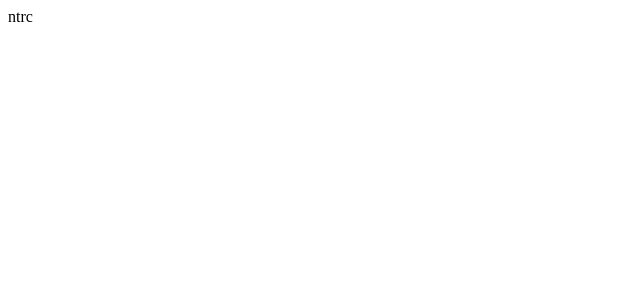
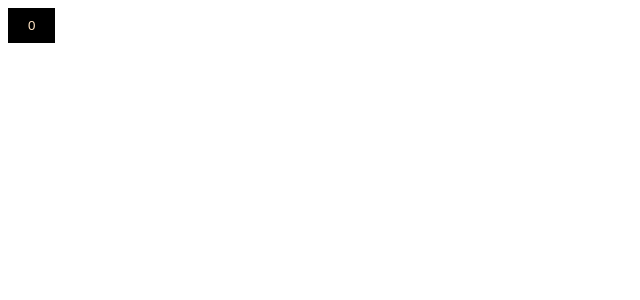
Before and after one commit to slight64/big-project, a React app: page / in a window 1280 px wide. Shown: the top 300 px of the page, without its empty margins (0-640 px from the left). Built offline with nearby package versions, Linux system fonts and the light colour scheme.

Commit message:
config: add css modules

```diff
--- a/package.json
+++ b/package.json
@@ -16,7 +16,12 @@
     "@types/react-dom": "^17.0.11",
     "@types/webpack": "^5.28.0",
     "@types/webpack-dev-server": "^4.7.2",
+    "css-loader": "^6.6.0",
     "html-webpack-plugin": "^5.5.0",
+    "mini-css-extract-plugin": "^2.5.3",
+    "sass": "^1.49.9",
+    "sass-loader": "^12.6.0",
+    "style-loader": "^3.3.1",
     "ts-loader": "^9.2.6",
     "ts-node": "^10.5.0",
     "typescript": "^4.5.5",
--- /dev/null
+++ b/src/components/Counter.tsx
@@ -0,0 +1,17 @@
+import { useState } from 'react';
+import classes from './counter.module.scss';
+
+export const Counter = () => {
+  const [count, setCount] = useState(0);
+
+  const increment = () => {
+    return setCount(count + 1);
+  };
+  return (
+    <button onClick={increment} className={classes.counter}>
+      {count}
+    </button>
+  );
+};
+
+export default Counter;
--- /dev/null
+++ b/src/components/counter.module.scss
@@ -0,0 +1,6 @@
+.counter {
+  border: none;
+  color: bisque;
+  padding: 10px 20px;
+  background-color: black;
+}
--- a/src/index.tsx
+++ b/src/index.tsx
@@ -1,3 +1,9 @@
 import { render } from 'react-dom';
+import Counter from './components/Counter';
 
-render(<div>ntrc</div>, document.getElementById('root'));
+render(
+  <div>
+    <Counter />
+  </div>,
+  document.getElementById('root')
+);
```
Also changed, not shown: src/global.d.ts (added, +7 -0 lines), 1 other file (tests, documents, lock files or other folders).
